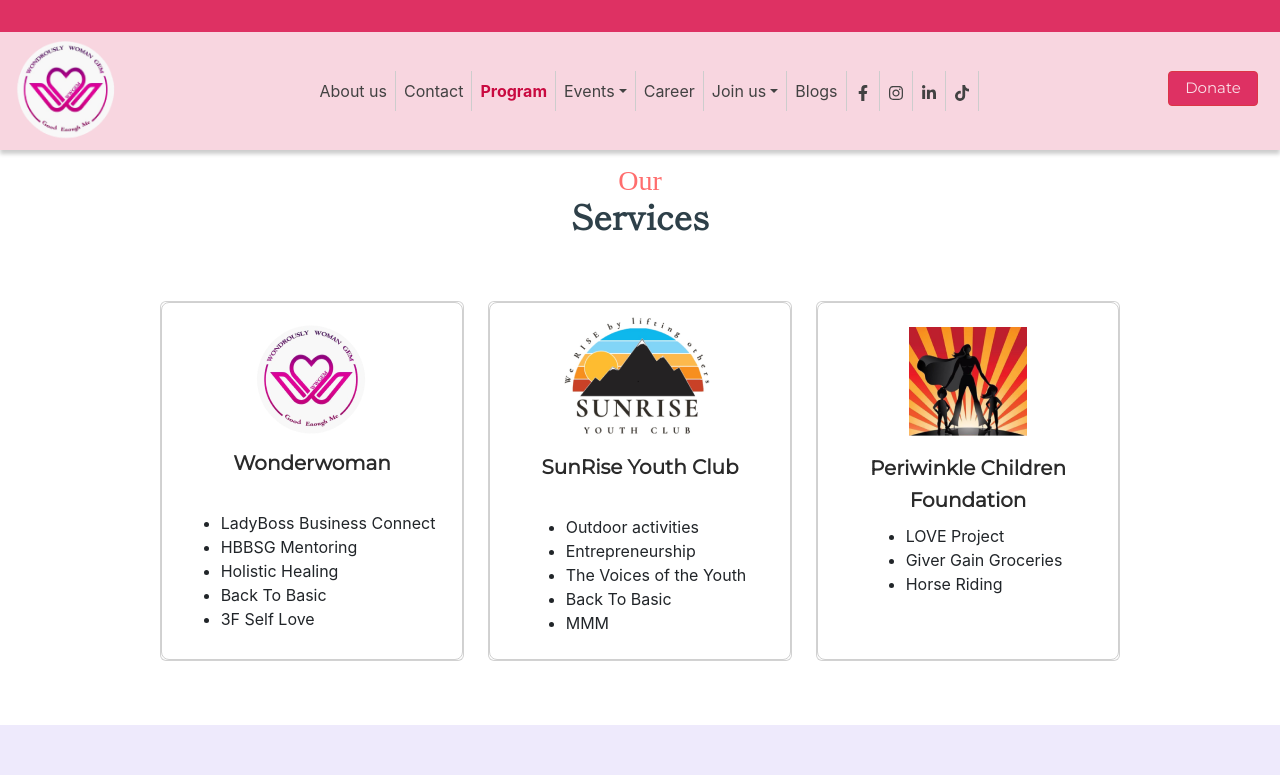
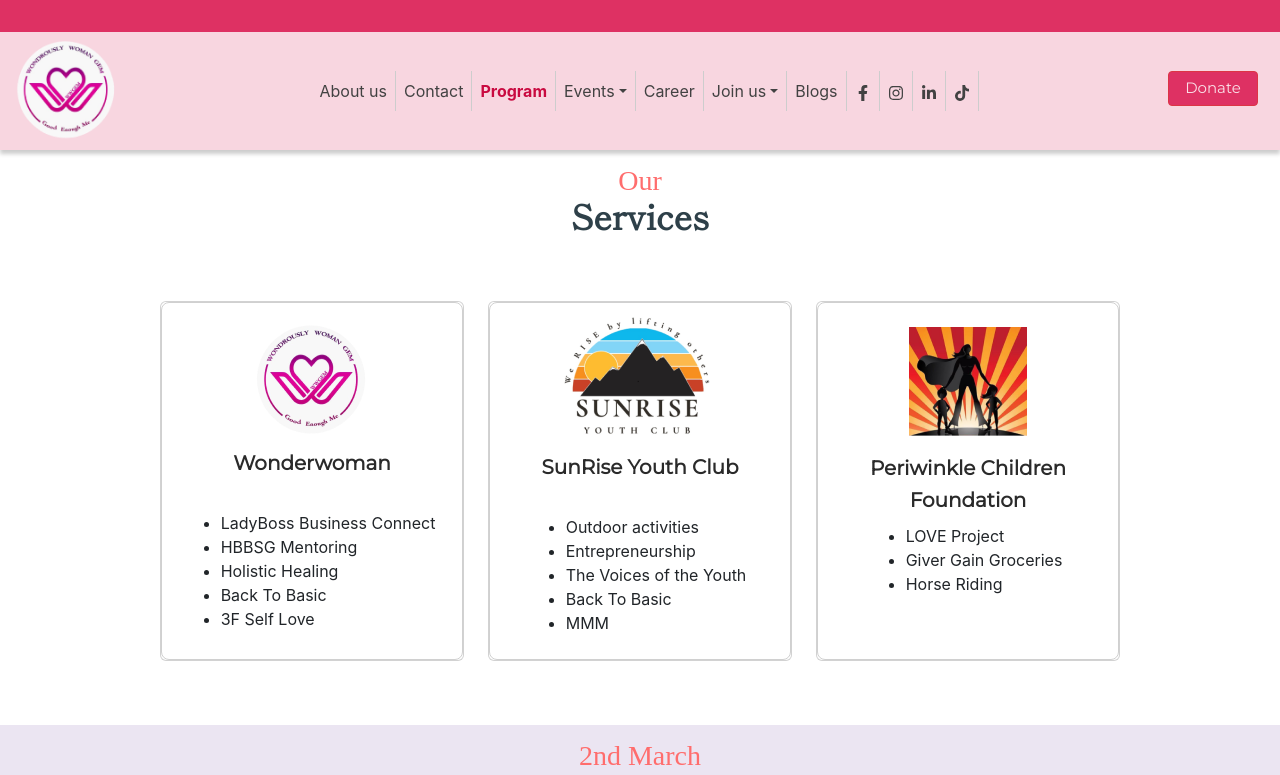
Before and after one commit to Chandru0811/wondersly_women_gem, a React (Create React App) app: page /program in a window 1280 px wide. Shown: the top 775 px of the page. Built offline with nearby package versions, Linux system fonts and the light colour scheme; a web font is replaced by a local one.

Commit message:
28/1/24 updated committee

```diff
--- a/src/pages/Program.js
+++ b/src/pages/Program.js
@@ -3,11 +3,13 @@
 import Testimonial from "../component/About/Testimonial";
 import Solution from "../component/Home/Solution";
 import Count from "../component/Home/Count";
+import UpcommingBody from "../component/Events/Upcomming/UpcommingBody";
 
 function Program() {
   return (
     <div style={{ marginTop: "118px" }}>
       <Services />
+      <UpcommingBody />
       <Testimonial />
       <Solution />
       <Count />
```
